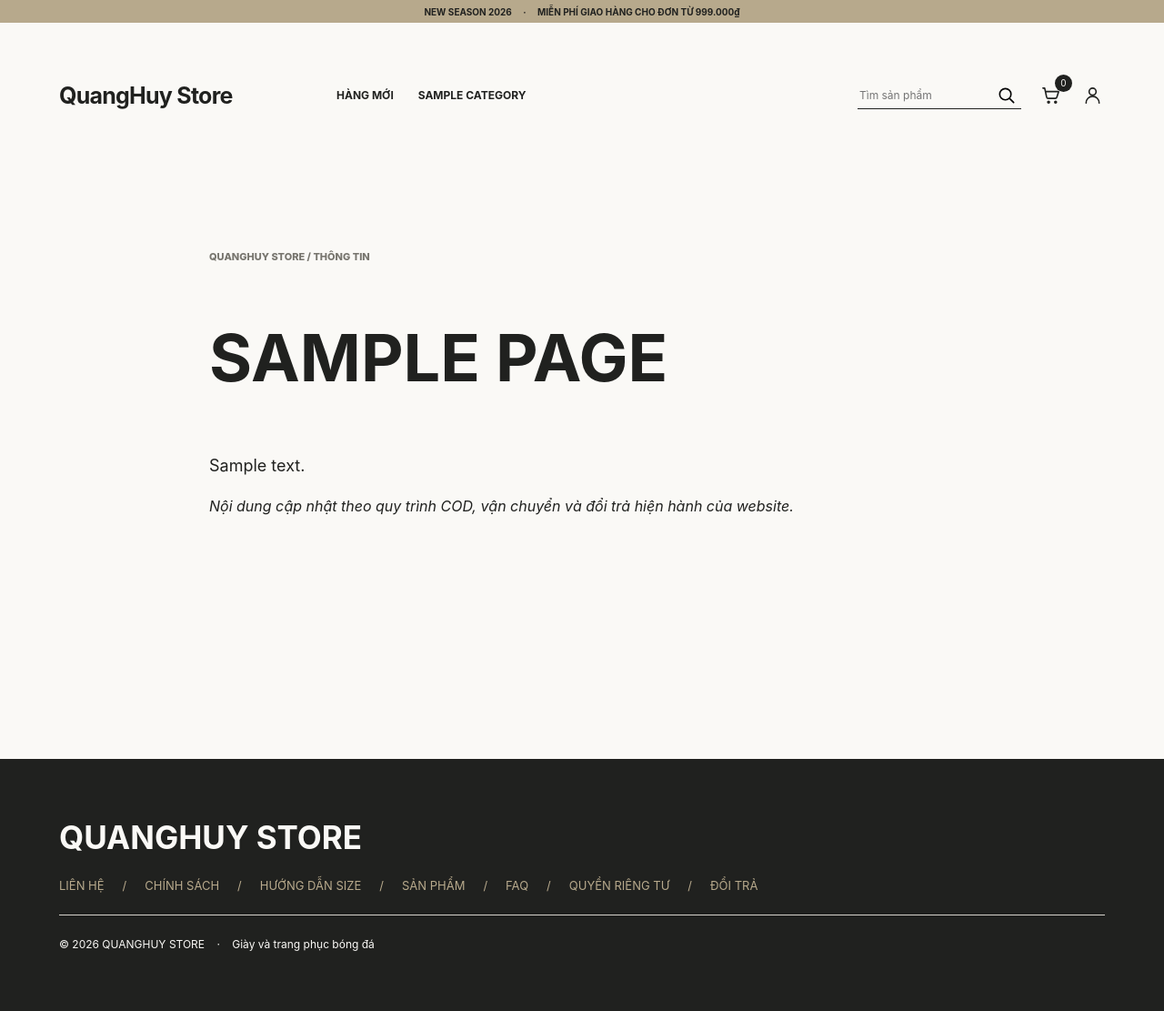
After one commit to NGUYENQUANGHUY1106/QuangHuy_Store-, a Django app: a page that uses templates/base.html in a window 1280 px wide. The commit adds this page. Shown: the whole page at 91% size. Run offline with Django 5.2, Linux system fonts and the light colour scheme; tables that the repository leaves empty hold one stand-in row (values such as "Sample post").

Commit message:
feat(u17): complete public pages seo and accessibility

```diff
--- a/Login/static/Login/css/base.css
+++ b/Login/static/Login/css/base.css
@@ -48,3 +48,14 @@ input {
     white-space: nowrap;
     border: 0;
 }
+
+.skip-link { position: fixed; z-index: 9999; top: 8px; left: 8px; padding: 10px 14px; background: var(--charcoal-900); color: white; transform: translateY(-150%); }
+.skip-link:focus { transform: translateY(0); }
+a:focus-visible, button:focus-visible, input:focus-visible, select:focus-visible, textarea:focus-visible, summary:focus-visible { outline: 3px solid #1d67d2; outline-offset: 3px; }
+img { max-width: 100%; height: auto; }
+.error-page { min-height: 650px; padding: 100px 20px; text-align: center; }
+.error-page > p:first-child { font-size: 80px; font-weight: 800; margin: 0; }
+.error-page h1 { font-size: clamp(34px, 6vw, 64px); }
+.error-page a { display: inline-block; margin-top: 20px; padding: 14px 22px; background: var(--charcoal-900); color: white; font-weight: 800; }
+h1, h2 { overflow-wrap: anywhere; }
+@media (max-width: 420px) { h1 { font-size: 34px !important; line-height: 1.08; } }
--- a/Product/context_processors.py
+++ b/Product/context_processors.py
@@ -17,4 +17,6 @@ def categories_menu(request):
         'cart_count': cart_count_for_request(request),
         'mini_cart_items': mini_cart_items,
         'wishlist_product_ids': wishlist_product_ids,
+        'canonical_url': request.build_absolute_uri(request.path),
+        'seo_robots': 'noindex, nofollow' if request.path.startswith(('/account/', '/cart/', '/checkout/', '/support/')) else 'index, follow',
     }
--- a/Product/models.py
+++ b/Product/models.py
@@ -19,6 +19,8 @@ class Category(models.Model):
     order = models.PositiveIntegerField(default=0)
     is_active = models.BooleanField(default=True)
     is_featured = models.BooleanField(default=True)
+    seo_title = models.CharField(max_length=200, blank=True)
+    meta_description = models.CharField(max_length=160, blank=True)
 
     class Meta:
         db_table = 'category'
@@ -72,6 +74,8 @@ class Product(models.Model):
     image = models.ImageField(upload_to='products/')
     description = models.CharField(max_length=255, blank=True)
     material = models.CharField(max_length=100, blank=True, default='Chất liệu thể thao')
+    seo_title = models.CharField(max_length=200, blank=True)
+    meta_description = models.CharField(max_length=160, blank=True)
     source_url = models.URLField(max_length=500, blank=True)
     is_new = models.BooleanField(default=True)
     is_best_seller = models.BooleanField(default=False)
--- a/Product/templates/Product/Category.html
+++ b/Product/templates/Product/Category.html
@@ -1,8 +1,8 @@
 {% extends 'base.html' %}
 {% load static %}
 
-{% block title %}{{ selected_category.name }} | QuangHuy Store{% endblock %}
-{% block meta_description %}Lọc sản phẩm {{ selected_category.name }} theo thương hiệu, giới tính, size, màu, giá và tồn kho.{% endblock %}
+{% block title %}{{ selected_category.seo_title|default:selected_category.name }} | QuangHuy Store{% endblock %}
+{% block meta_description %}{{ selected_category.meta_description|default:selected_category.name }}{% endblock %}
 {% block extra_css %}<link rel="stylesheet" href="{% static 'Product/css/category.css' %}">{% endblock %}
 
 {% block content %}
--- a/Product/templates/Product/Detail.html
+++ b/Product/templates/Product/Detail.html
@@ -1,8 +1,8 @@
 {% extends 'base.html' %}
 {% load static product_filters %}
 
-{% block title %}{{ product.name }} | QuangHuy Store{% endblock %}
-{% block meta_description %}{{ product.description|default:product.name }}{% endblock %}
+{% block title %}{{ product.seo_title|default:product.name }} | QuangHuy Store{% endblock %}
+{% block meta_description %}{{ product.meta_description|default:product.description|default:product.name }}{% endblock %}
 {% block extra_css %}<link rel="stylesheet" href="{% static 'Product/css/detail.css' %}"><link rel="stylesheet" href="{% static 'Reviews/css/reviews.css' %}">{% endblock %}
 
 {% block content %}
--- a/QuangHuy_Store/urls.py
+++ b/QuangHuy_Store/urls.py
@@ -35,3 +35,6 @@ urlpatterns = [
 
 if settings.DEBUG:
     urlpatterns += static(settings.MEDIA_URL, document_root=settings.MEDIA_ROOT)
+
+handler404 = 'Support.views.error_404'
+handler500 = 'Support.views.error_500'
--- a/Support/admin.py
+++ b/Support/admin.py
@@ -1,3 +1,4 @@
 from django.contrib import admin
-from .models import FAQ,Notification,SupportMessage,SupportTicket
+from .models import FAQ,Notification,SiteSettings,StaticPage,SupportMessage,SupportTicket
 admin.site.register(FAQ);admin.site.register(Notification);admin.site.register(SupportMessage);admin.site.register(SupportTicket)
+admin.site.register(StaticPage);admin.site.register(SiteSettings)
--- a/Support/models.py
+++ b/Support/models.py
@@ -24,3 +24,11 @@ class SupportMessage(models.Model):
 class FAQ(models.Model):
     question=models.CharField(max_length=300);answer=models.TextField();order=models.PositiveIntegerField(default=0);is_active=models.BooleanField(default=True)
     class Meta:db_table='faq';ordering=['order','id']
+
+class StaticPage(models.Model):
+    title=models.CharField(max_length=200);slug=models.SlugField(max_length=100,unique=True);content=models.TextField();meta_description=models.CharField(max_length=160,blank=True);is_active=models.BooleanField(default=True);updated_at=models.DateTimeField(auto_now=True)
+    class Meta:db_table='static_page'
+
+class SiteSettings(models.Model):
+    store_name=models.CharField(max_length=100,default='QuangHuy Store');contact_email=models.EmailField(default='support@quanghuystore.vn');hotline=models.CharField(max_length=20,default='0900 000 000');address=models.CharField(max_length=255,blank=True)
+    class Meta:db_table='site_settings';verbose_name_plural='Site settings'
--- /dev/null
+++ b/Support/static/Support/css/static-page.css
@@ -0,0 +1 @@
+.static-page{max-width:900px;min-height:650px;margin:auto;padding:80px 40px}.static-page>p:first-child{color:var(--stone-400);font-size:11px;font-weight:800}.static-page h1{font-size:clamp(40px,7vw,72px)}.static-page>div{font-size:18px;line-height:1.8}@media(max-width:600px){.static-page{padding:50px 18px}}
--- /dev/null
+++ b/Support/templates/Support/StaticPage.html
@@ -0,0 +1 @@
+{% extends 'base.html' %}{% load static %}{% block title %}{{ page.title }} | QuangHuy Store{% endblock %}{% block meta_description %}{{ page.meta_description }}{% endblock %}{% block extra_css %}<link rel="stylesheet" href="{% static 'Support/css/static-page.css' %}">{% endblock %}{% block content %}<article class="static-page"><p>QUANGHUY STORE / THÔNG TIN</p><h1>{{ page.title|upper }}</h1><div>{{ page.content|linebreaks }}</div><p><em>Nội dung cập nhật theo quy trình COD, vận chuyển và đổi trả hiện hành của website.</em></p></article>{% endblock %}
--- a/Support/urls.py
+++ b/Support/urls.py
@@ -1,3 +1,4 @@
 from django.urls import path
 from . import views
 urlpatterns=[path('account/notifications/',views.notification_list,name='notification_list'),path('account/notifications/<int:notification_id>/read/',views.notification_read,name='notification_read'),path('support/tickets/',views.ticket_list,name='ticket_list'),path('support/tickets/create/',views.ticket_create,name='ticket_create'),path('support/tickets/<int:ticket_id>/',views.ticket_detail,name='ticket_detail'),path('faqs/',views.faq_page,name='faq')]
+urlpatterns += [path('pages/<slug:slug>/',views.static_page,name='static_page'),path('sitemap.xml',views.sitemap,name='sitemap'),path('robots.txt',views.robots,name='robots')]
--- a/Support/views.py
+++ b/Support/views.py
@@ -1,8 +1,11 @@
 import time
 from django.contrib import messages
+from django.http import HttpResponse
 from django.shortcuts import get_object_or_404,redirect,render
+from django.urls import reverse
 from Login.models import User
-from .models import FAQ,Notification,SupportMessage,SupportTicket
+from Product.models import Category,Product
+from .models import FAQ,Notification,StaticPage,SupportMessage,SupportTicket
 
 def user(request):
     uid=request.session.get('user_id');return User.objects.filter(id=uid).first() if uid else None
@@ -48,3 +51,30 @@ def ticket_detail(request,ticket_id):
         return redirect('ticket_detail',ticket_id=ticket.id)
     return render(request,'Support/TicketDetail.html',{'ticket':ticket})
 def faq_page(request):return render(request,'Support/FAQ.html',{'faqs':FAQ.objects.filter(is_active=True)})
+
+PAGE_DEFAULTS={
+ 'gioi-thieu':('Giới thiệu','QuangHuy Store cung cấp giày và trang phục bóng đá, hỗ trợ chọn đúng SKU, size và màu.'),
+ 'lien-he':('Liên hệ','Email support@quanghuystore.vn · Hotline 0900 000 000.'),
+ 'dieu-khoan':('Điều khoản mua hàng','Khách xác nhận sản phẩm, địa chỉ và thanh toán COD trước khi đặt đơn.'),
+ 'quyen-rieng-tu':('Quyền riêng tư','Thông tin tài khoản chỉ dùng để xử lý đơn, giao hàng và hỗ trợ khách hàng.'),
+ 'van-chuyen':('Chính sách vận chuyển','Phí và ETA là ước tính theo khu vực, phương thức và giá trị đơn tại checkout.'),
+ 'doi-tra-hoan-tien':('Đổi trả và hoàn tiền','Yêu cầu đổi/trả áp dụng cho đơn hoàn tất trong 7 ngày và do Admin xác nhận.'),
+ 'doi-size':('Chính sách đổi size','Khách gửi yêu cầu đổi size trong thời hạn và số lượng đã mua hợp lệ.'),
+}
+def static_page(request,slug):
+    page=StaticPage.objects.filter(slug=slug,is_active=True).first()
+    if not page:
+        default=PAGE_DEFAULTS.get(slug)
+        if not default:return error_404(request,None)
+        page={'title':default[0],'content':default[1],'meta_description':default[1][:160],'slug':slug}
+    return render(request,'Support/StaticPage.html',{'page':page})
+def sitemap(request):
+    urls=[request.build_absolute_uri(reverse('home'))]
+    urls += [request.build_absolute_uri(reverse('product_by_category',args=[x.slug])) for x in Category.objects.filter(is_active=True)]
+    urls += [request.build_absolute_uri(reverse('product_detail',args=[x.slug])) for x in Product.objects.filter(is_active=True)]
+    urls += [request.build_absolute_uri(reverse('static_page',args=[slug])) for slug in PAGE_DEFAULTS]
+    xml='<?xml version="1.0" encoding="UTF-8"?><urlset xmlns="http://www.sitemaps.org/schemas/sitemap/0.9">'+''.join(f'<url><loc>{url}</loc></url>' for url in urls)+'</urlset>'
+    return HttpResponse(xml,content_type='application/xml')
+def robots(request):return HttpResponse('User-agent: *\nAllow: /\nDisallow: /account/\nDisallow: /cart/\nDisallow: /checkout/\nDisallow: /admin/\nSitemap: '+request.build_absolute_uri('/sitemap.xml'),content_type='text/plain')
+def error_404(request,exception):return render(request,'errors/404.html',status=404)
+def error_500(request):return render(request,'errors/500.html',status=500)
--- a/templates/base.html
+++ b/templates/base.html
@@ -5,6 +5,8 @@
     <meta charset="UTF-8">
     <meta name="viewport" content="width=device-width, initial-scale=1.0">
     <meta name="description" content="{% block meta_description %}QuangHuy Store - Giày và quần áo bóng đá chính hãng.{% endblock %}">
+    <meta name="robots" content="{{ seo_robots|default:'index, follow' }}">
+    <link rel="canonical" href="{{ canonical_url }}">
     <title>{% block title %}QuangHuy Store{% endblock %}</title>
     <link rel="stylesheet" href="{% static 'Login/css/base.css' %}">
     <link rel="stylesheet" href="{% static 'Login/css/header.css' %}?v=6">
@@ -13,9 +15,10 @@
     {% block extra_css %}{% endblock %}
 </head>
 <body>
+    <a class="skip-link" href="#main-content">Bỏ qua điều hướng</a>
     {% include 'header.html' %}
 
-    <main>
+    <main id="main-content" tabindex="-1">
         {% block content %}{% endblock %}
     </main>
 
--- /dev/null
+++ b/templates/errors/404.html
@@ -0,0 +1 @@
+{% extends 'base.html' %}{% block title %}Không tìm thấy trang{% endblock %}{% block content %}<section class="error-page"><p>404</p><h1>KHÔNG TÌM THẤY TRANG</h1><p>Liên kết có thể đã thay đổi hoặc không tồn tại.</p><a href="{% url 'home' %}">VỀ TRANG CHỦ →</a></section>{% endblock %}
--- /dev/null
+++ b/templates/errors/500.html
@@ -0,0 +1 @@
+{% extends 'base.html' %}{% block title %}Lỗi hệ thống{% endblock %}{% block content %}<section class="error-page"><p>500</p><h1>HỆ THỐNG ĐANG GIÁN ĐOẠN</h1><p>Vui lòng thử lại sau. Đơn chưa xác nhận sẽ không tự động được tạo.</p><a href="{% url 'home' %}">VỀ TRANG CHỦ →</a></section>{% endblock %}
--- a/templates/footer.html
+++ b/templates/footer.html
@@ -11,6 +11,8 @@
         <a href="{% url 'home' %}#products">SẢN PHẨM</a>
         <span aria-hidden="true">/</span>
         <a href="{% url 'faq' %}">FAQ</a>
+        <span aria-hidden="true">/</span><a href="{% url 'static_page' 'quyen-rieng-tu' %}">QUYỀN RIÊNG TƯ</a>
+        <span aria-hidden="true">/</span><a href="{% url 'static_page' 'doi-tra-hoan-tien' %}">ĐỔI TRẢ</a>
     </nav>
 
     <div class="site-footer__rule"></div>
```
Also changed, not shown: Support/tests.py (+24 -0 lines), Product/migrations/0006_category_meta_description_category_seo_title_and_more.py (added), README.md, Support/migrations/0002_sitesettings_staticpage.py (added).
